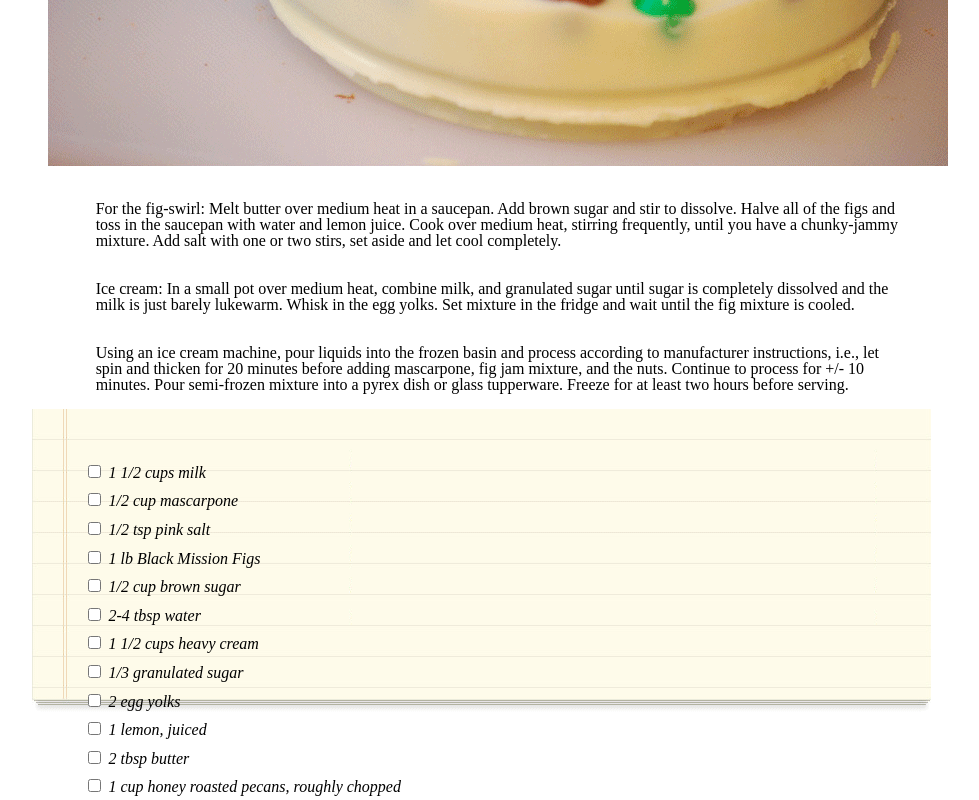
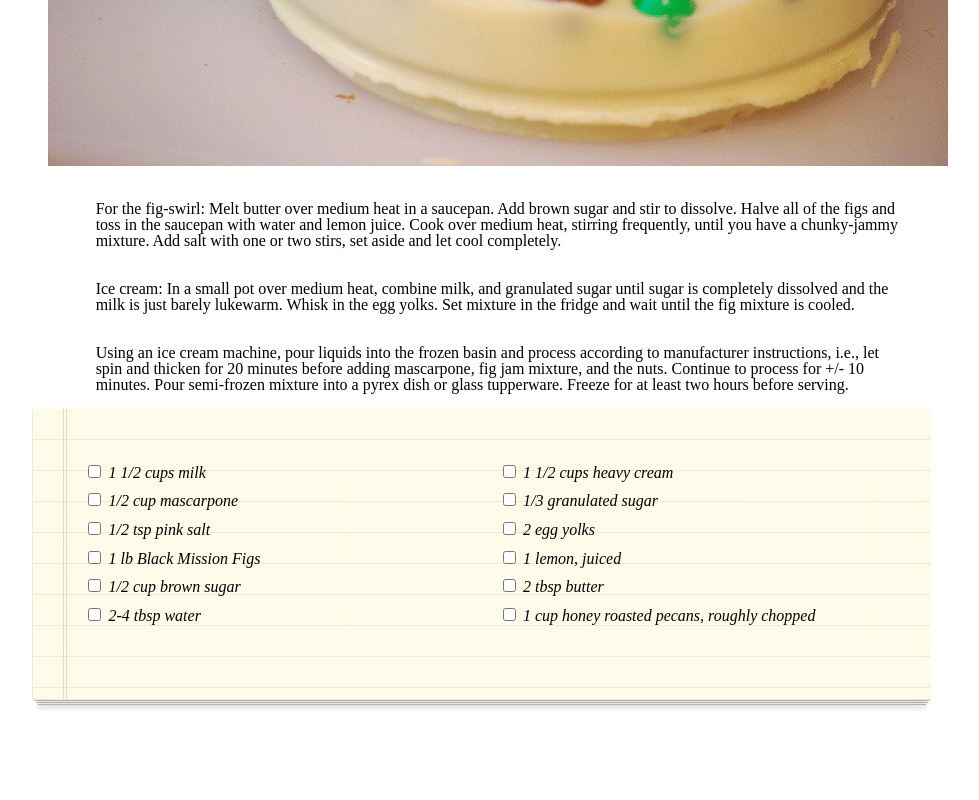
Before and after one commit to dylancabral/chocolate-pizza, a plain HTML site: page index.html in a window 1280 px wide. Shown: the part 549-1349 px from the top of the page, without its empty margins (139-1118 px from the left). After the commit the page ends 1295 px from the top, so only its background shows below. Drawn offline with Linux system fonts and the light colour scheme.

Commit message:
ingredient list into two columns

```diff
--- a/css/style.css
+++ b/css/style.css
@@ -8,6 +8,8 @@ ul.ingredient-list{
   padding: 3rem;
   position: relative;
   display: block;
+    column-count: 2;
+    column-gap: 20px;
 }
 
 
@@ -31,6 +33,7 @@ body.container{
 }
 li.ingredient{
   padding: 0.3rem;
+
 
 }
 img.chocopizza{
```
